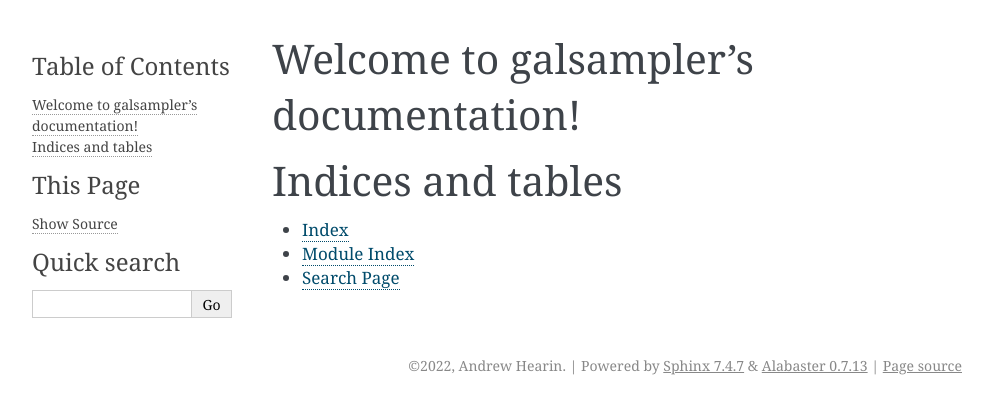
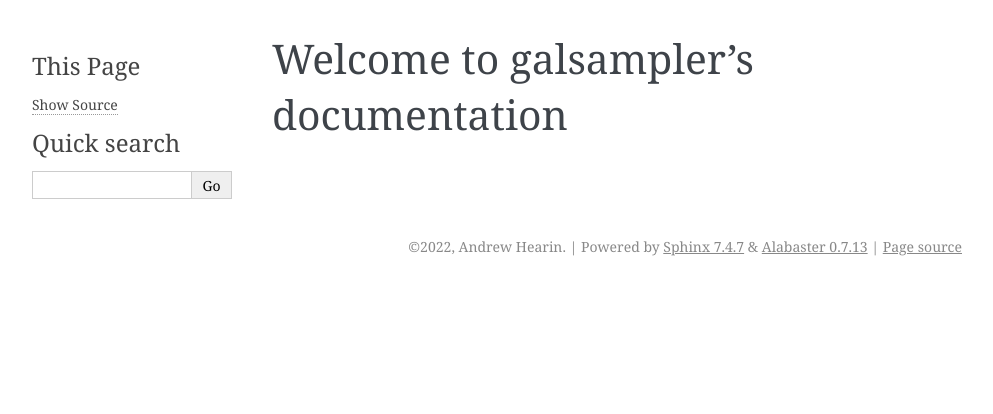
Before and after one commit to LSSTDESC/galsampler, a Sphinx documentation site: the page built from docs/source/index.rst, in a window 1280 px wide. Shown: the top 414 px of the page, without its empty margins (148-1141 px from the left). Built offline with Sphinx 7.4.7, drawn with Linux system fonts in a browser that asks for light colours.

Commit message:
Remove indices and tables

```diff
--- a/docs/source/index.rst
+++ b/docs/source/index.rst
@@ -3,18 +3,9 @@
    You can adapt this file completely to your liking, but it should at least
    contain the root `toctree` directive.
 
-Welcome to galsampler's documentation!
+Welcome to galsampler's documentation
 ======================================
 
 .. toctree::
    :maxdepth: 2
    :caption: Contents:
-
-
-
-Indices and tables
-==================
-
-* :ref:`genindex`
-* :ref:`modindex`
-* :ref:`search`
```
